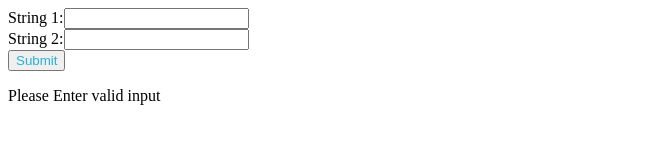
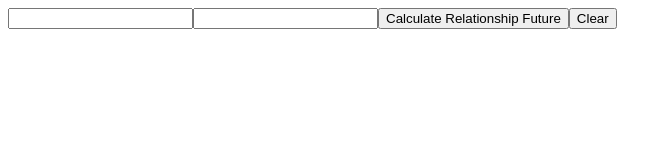
Before and after one commit to acciojob/flames-app-react-nikhilbilla0070, a React app: page / in a window 1280 px wide. Shown: the whole page, without its empty margins (0-672 px from the left). Built offline with nearby package versions, Linux system fonts and the light colour scheme.

Commit message:
add solution

```diff
--- a/src/components/App.js
+++ b/src/components/App.js
@@ -1,90 +1,83 @@
-import React, { Component, useState } from "react";
-import "../styles/App.css";
+import React, { useState } from "react";
 
-const relation = (str1, str2) => {
-  let common = "";
-  for (let i = 0; i < str1.length; i++) {
-    if (str2.indexOf(str1[i]) !== -1) {
-      common += str1[i];
-      str2 = str2.replace(str1[i], "");
+function App() {
+  const [firstName, setFirstName] = useState("");
+  const [secondName, setSecondName] = useState("");
+  const [relationship, setRelationship] = useState("");
+
+  const handleClick = () => {
+    if (firstName === "" || secondName === "") {
+      setRelationship("Please Enter valid input");
+      return;
+    }
+
+    const name1 = firstName.toLowerCase();
+    const name2 = secondName.toLowerCase();
+
+    let commonChars = "";
+    for (let i = 0; i < name1.length; i++) {
+      const char = name1.charAt(i);
+      if (name2.includes(char)) {
+        commonChars += char;
+        name2 = name2.replace(char, "");
       }
     }
 
-  let str1WithoutCommon = "";
-  for (let i = 0; i < str1.length; i++) {
-    if (common.indexOf(str1[i]) === -1) {
-      str1WithoutCommon += str1[i];
-    }
-  }
+    const remaining1 = name1.replace(new RegExp(`[${commonChars}]`, "g"), "");
+    const remaining2 = name2.replace(new RegExp(`[${commonChars}]`, "g"), "");
+    const sum = (remaining1.length + remaining2.length) % 6;
 
-  let str2WithoutCommon = "";
-  for (let i = 0; i < str2.length; i++) {
-    str2WithoutCommon += str2[i];
-  }
-
-  let totalLength = str1WithoutCommon.length + str2WithoutCommon.length;
-  switch (totalLength % 6) {
+    switch (sum) {
+      case 0:
+        setRelationship("Siblings");
+        break;
       case 1:
-      return "Friends";
+        setRelationship("Friends");
+        break;
       case 2:
-      return "Love";
+        setRelationship("Love");
+        break;
       case 3:
-      return "Affection";
+        setRelationship("Affection");
+        break;
       case 4:
-      return "Marriage";
+        setRelationship("Marriage");
+        break;
       case 5:
-      return "Enemy";
-    case 0:
-      return "Siblings";
+        setRelationship("Enemy");
+        break;
       default:
-      return "";
+        setRelationship("Please Enter valid input");
     }
   };
 
-const App = () => {
-  const [str1, setStr1] = useState("");
-  const [str2, setStr2] = useState("");
-  const [relationType, setRelationType] = useState("");
-
-  const handleStr1Change = (event) => {
-    setStr1(event.target.value);
-  };
-
-  const handleStr2Change = (event) => {
-    setStr2(event.target.value);
-  };
-
-  const handleSubmit = (event) => {
-    event.preventDefault();
-    setRelationType(relation(str1, str2));
+  const handleClear = () => {
+    setFirstName("");
+    setSecondName("");
+    setRelationship("");
   };
 
   return (
-    <div id="main">
-      <form onSubmit={handleSubmit}>
     <div>
-          <label>
-            String 1:
-            <input type="text" value={str1} onChange={handleStr1Change} />
-          </label>
-        </div>
-        <div>
-          <label>
-            String 2:
-            <input type="text" value={str2} onChange={handleStr2Change} />
-          </label>
-        </div>
-        <button type="submit">Submit</button>
-      </form>
-      <div>
-        {relationType === "" ? (
-          <p>Please Enter valid input</p>
-        ) : (
-          <p>Relation type: {relationType}</p>
-        )}
-      </div>
+      <input
+        type="text"
+        value={firstName}
+        onChange={(e) => setFirstName(e.target.value)}
+        data-testid="input1"
+      />
+      <input
+        type="text"
+        value={secondName}
+        onChange={(e) => setSecondName(e.target.value)}
+        data-testid="input2"
+      />
+      <button onClick={handleClick} data-testid="calculate_relationship">
+        Calculate Relationship Future
+      </button>
+      <button onClick={handleClear}>Clear</button>
+      <h3 data-testid="answer">{relationship}</h3>
     </div>
   );
-};
+}
 
 export default App;
--- a/src/styles/App.css
+++ b/src/styles/App.css
@@ -1,12 +1,53 @@
-h1 {
-    color: #27aedb;
-    text-align: center;
-    }
+* {
+    box-sizing: border-box;
+    margin: 0;
+    padding: 0;
+  }
 
-
-button{
-    color: #27aedb;
-    text-align: center;
+  body {
+    font-family: Arial, sans-serif;
+    background-color: #f2f2f2;
+    display: flex;
     justify-content: center;
     align-items: center;
-}
+    height: 100vh;
+  }
+
+  .container {
+    width: 400px;
+    padding: 20px;
+    background-color: #fff;
+    border-radius: 5px;
+    box-shadow: 0 0 10px rgba(0, 0, 0, 0.3);
+  }
+
+  input[type="text"] {
+    width: 100%;
+    padding: 10px;
+    margin: 10px 0;
+    border: 2px solid #ccc;
+    border-radius: 5px;
+    font-size: 16px;
+  }
+
+  button {
+    background-color: #4CAF50;
+    color: #fff;
+    padding: 10px 20px;
+    border: none;
+    border-radius: 5px;
+    font-size: 16px;
+    cursor: pointer;
+    margin-right: 10px;
+  }
+
+  button:hover {
+    background-color: #3e8e41;
+  }
+
+  h3 {
+    margin: 20px 0;
+    font-size: 24px;
+    font-weight: bold;
+    text-align: center;
+  }
```
Lines whose indentation alone changed are shown as unchanged.
